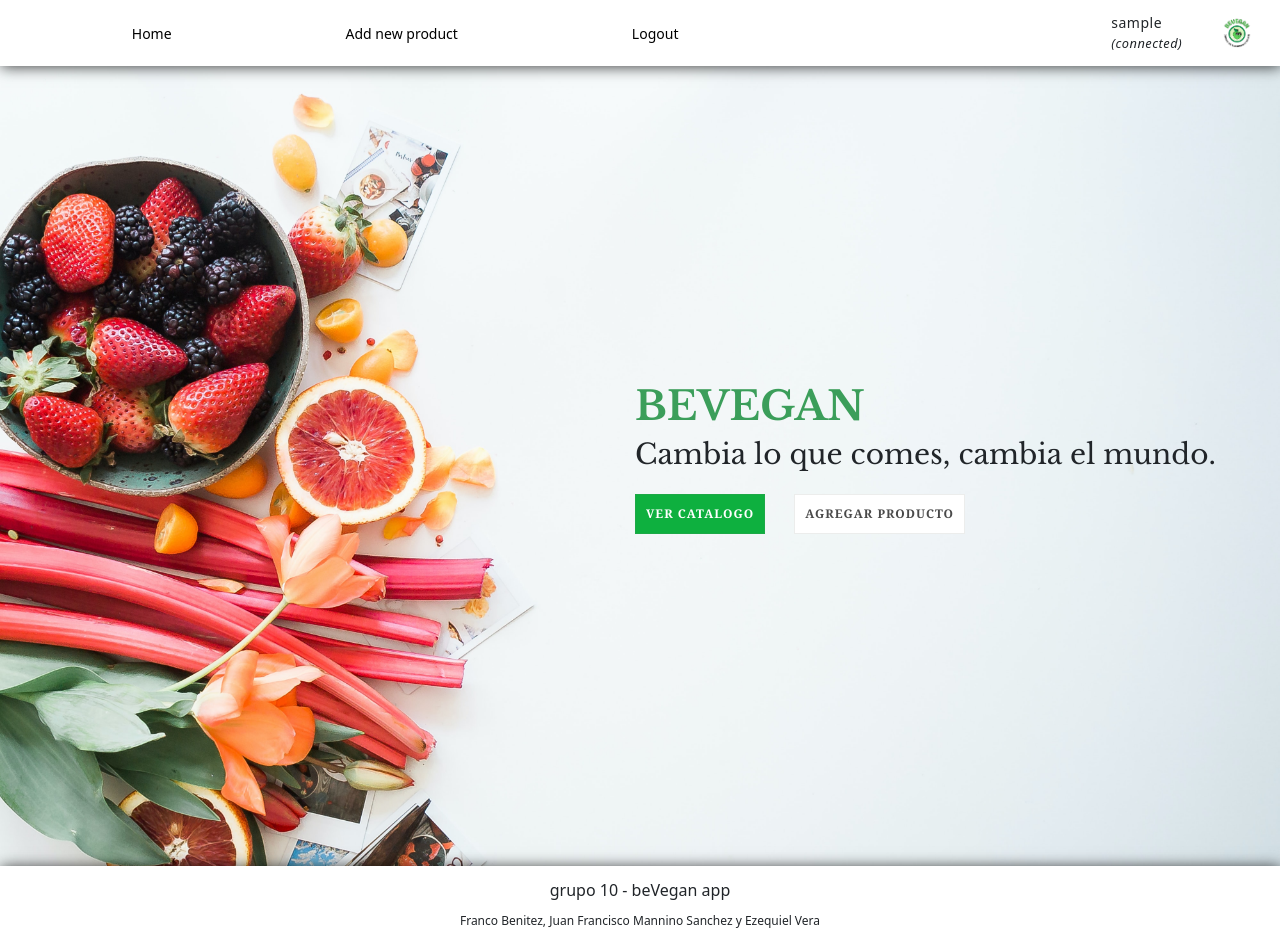
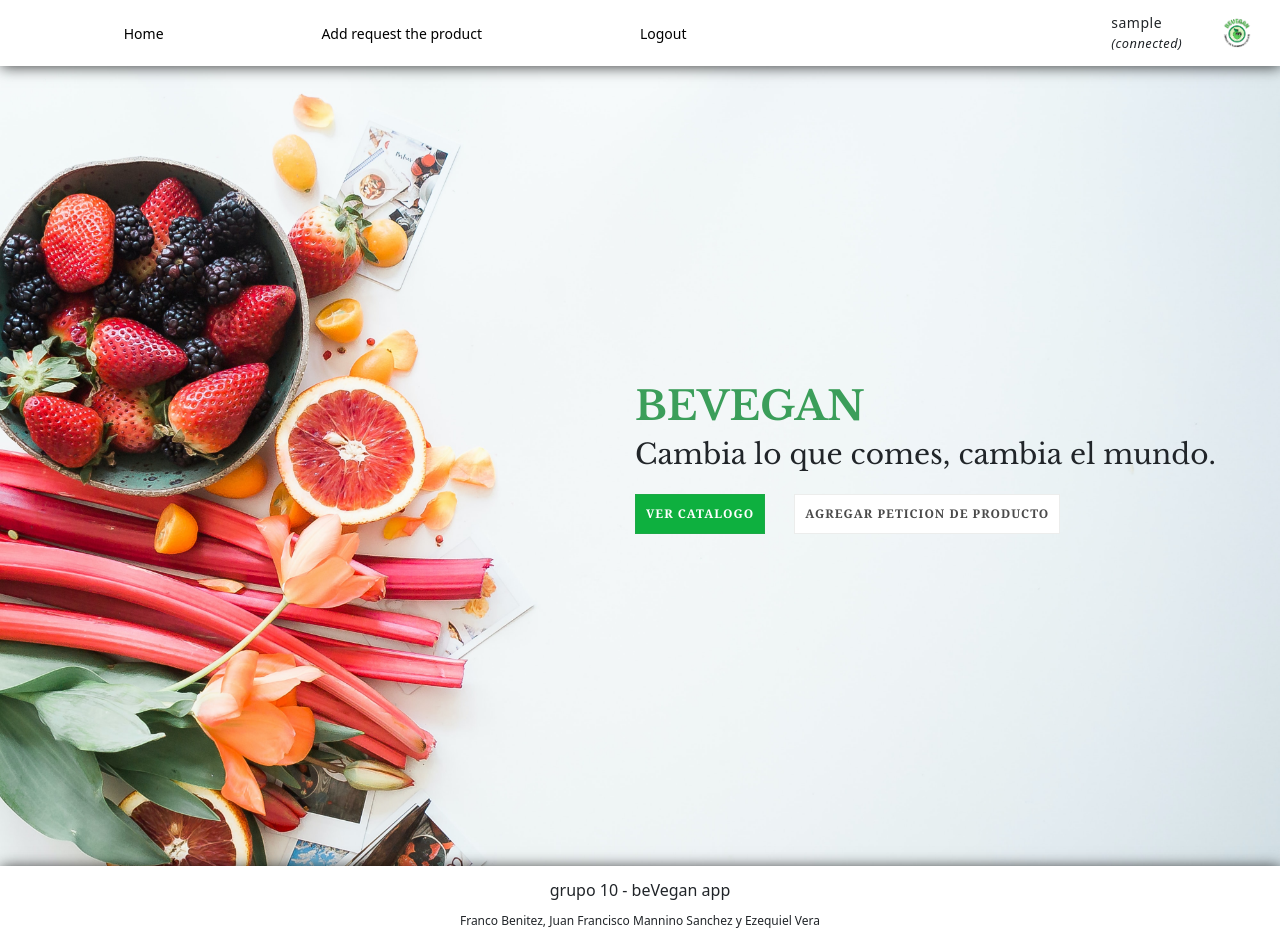
Before and after one commit to francosbenitez/bevegan, a Django app: page /accounts/ in a window 1280 px wide. Run offline with Django 4.2, Linux system fonts and the light colour scheme; the visitor is signed in with stand-in values (Sample User, id 1); some libraries are stand-ins or nearby versions.

Commit message:
change href

```diff
--- a/templates/header.html
+++ b/templates/header.html
@@ -6,7 +6,7 @@
         </li>
         {% if user.is_authenticated %}
         <li class="nav_item" >
-            <a href="/products/add">Add new product</a>
+            <a href="{% url 'add_request' %}">Add request the product</a>
         </li>
         <li class="nav_item" >
             <a href="/accounts/logout">Logout</a>
--- a/templates/home.html
+++ b/templates/home.html
@@ -20,7 +20,7 @@
         <h3>Cambia lo que comes, cambia el mundo.</h3>
         <div class="buttons_container">
             <a href="/products/all" class="button_home green">Ver catalogo</a>
-            <a href="/products/add" class="button_home white">Agregar producto</a>
+            <a href="{% url 'add_request' %}" class="button_home white">Agregar peticion de producto</a>
         </div>
     </div>
     <!-- {% if username %}
```
